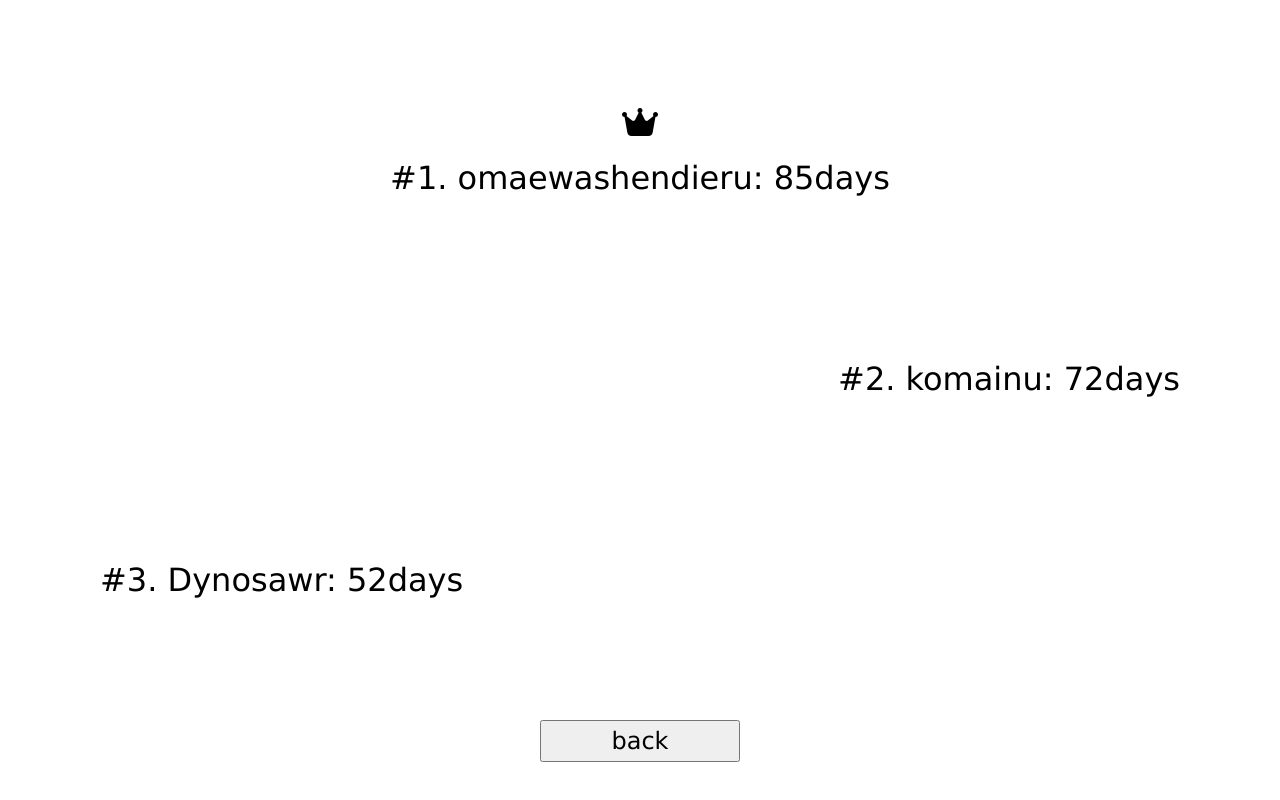
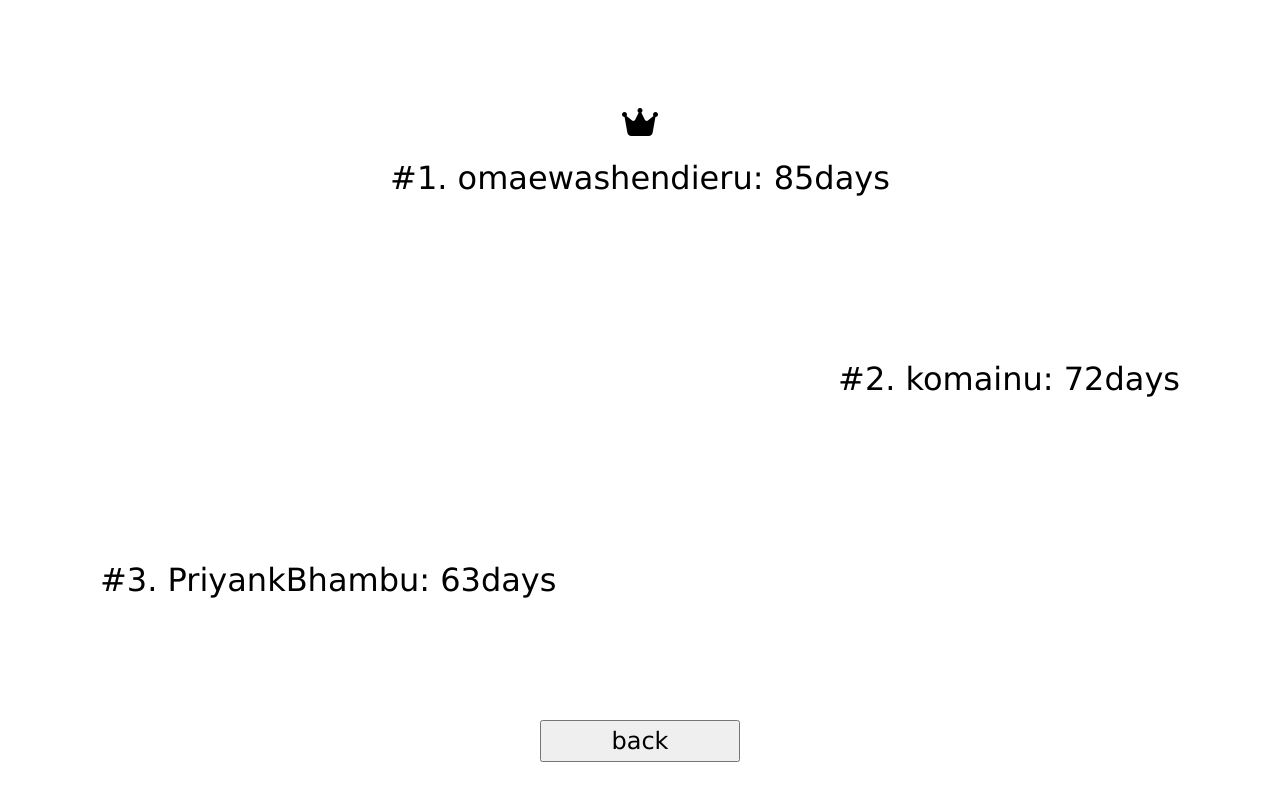
Before and after one commit to potojs/Survive2D, a website: page public/leaderboard.html in a window 1280 px wide. Drawn offline with Linux system fonts and the light colour scheme.

Commit message:
leaderboard

```diff
--- a/public/leaderboard.html
+++ b/public/leaderboard.html
@@ -24,7 +24,7 @@
                 <p>#2. komainu: 72days</p>
             </li>
             <li class="rank rank-3">
-                <p>#3. Dynosawr: 52days</p>
+                <p>#3. PriyankBhambu: 63days</p>
             </li>
         </ul>
         <button class="back-btn"><a href="./index.html">back</a></button>
```
